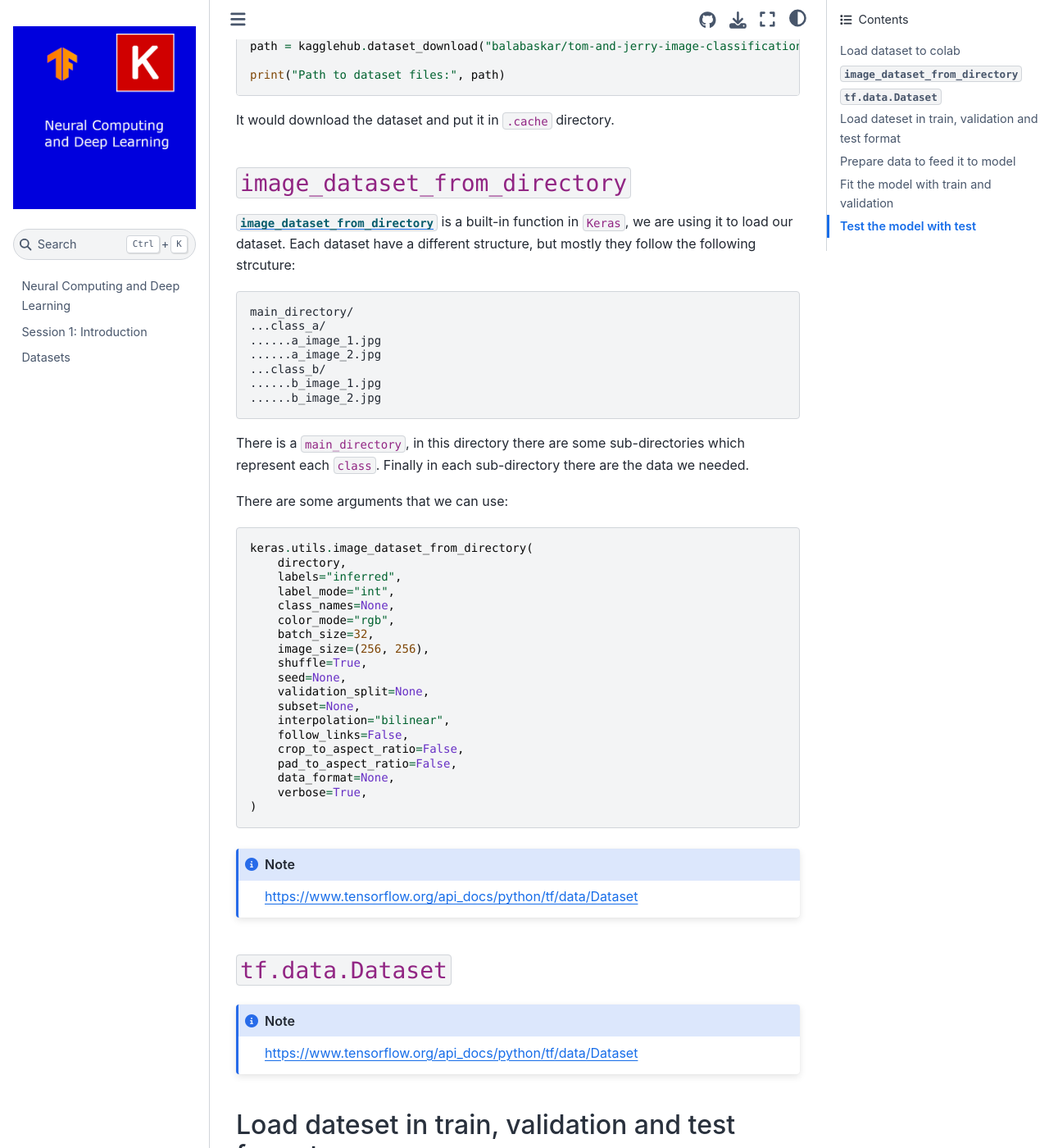
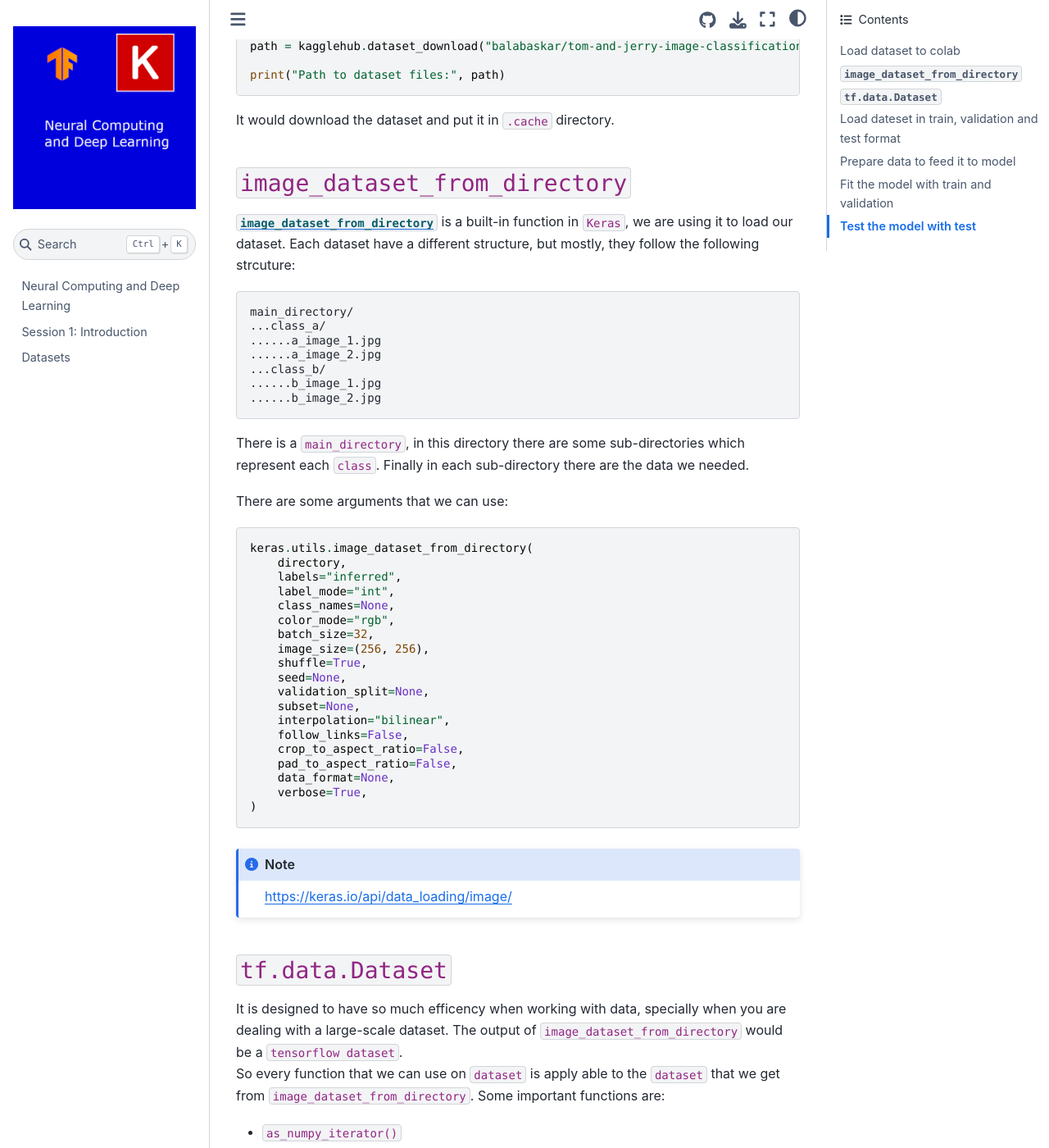
Before and after one commit to LiterallyTheOne/deep_learning_class, a Jupyter Book: the page built from docs/session_2.md, in a window 1280 px wide and 1400 px high, scrolled down 477 px. Shown: the whole window at 82% size. Built offline with Jupyter Book 1.0.4 settings and Sphinx 7.4.7 and the Sphinx Book theme 1.1.4, drawn with Linux system fonts in a browser that asks for light colours; some of the changed text lies outside the part shown.

Commit message:
Add test_tensorflow_dataset and add more details to tf.data.Dataset

````diff
--- a/docs/session_2.md
+++ b/docs/session_2.md
@@ -27,7 +27,7 @@ It would download the dataset and put it in `.cache` directory.
 
 [`image_dataset_from_directory`](https://keras.io/api/data_loading/image/) is a built-in function in `Keras`, we are using it to load our dataset.
 Each dataset have a different structure,
-but mostly they follow the following strcuture:
+but mostly, they follow the following strcuture:
 
 ```text
 main_directory/
@@ -68,10 +68,24 @@ keras.utils.image_dataset_from_directory(
 ```
 
 ```{note}
-https://www.tensorflow.org/api_docs/python/tf/data/Dataset
+https://keras.io/api/data_loading/image/
 ```
 
 ## `tf.data.Dataset`
+
+It is designed to have so much efficency when working with data,
+specially when you are dealing with a large-scale dataset.
+The output of `image_dataset_from_directory` would be a
+`tensorflow dataset`.
+So every function that we can use on `dataset` is apply able
+to the `dataset` that we get from `image_dataset_from_directory`.
+Some important functions are:
+
+* `as_numpy_iterator()`
+* `map(map_func, num_parallel_calls=None, deterministic=None, name=None)`
+* `unbatch()`
+* `batch()`
+* `rebatch()`
 
 ```{note}
 https://www.tensorflow.org/api_docs/python/tf/data/Dataset
````
Also changed, not shown: 1 other file.
